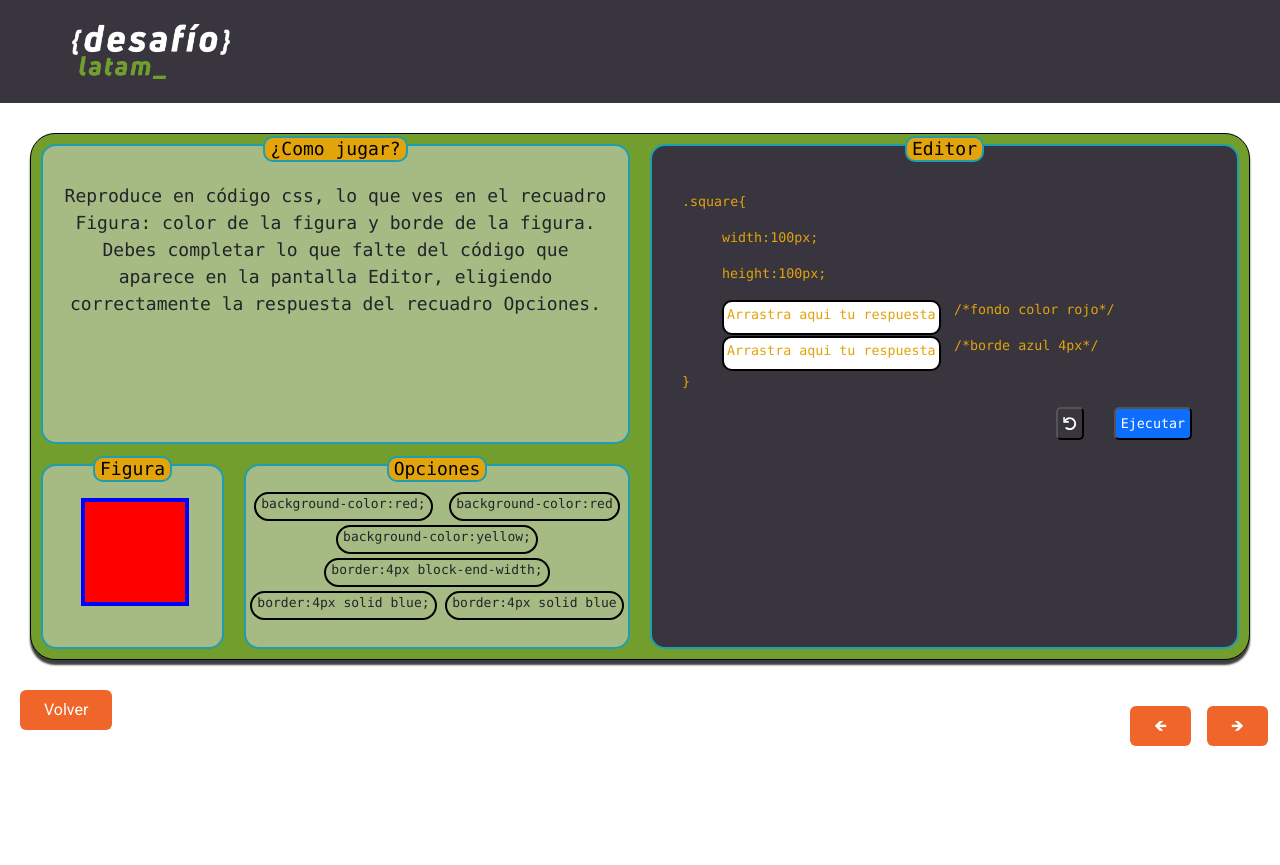
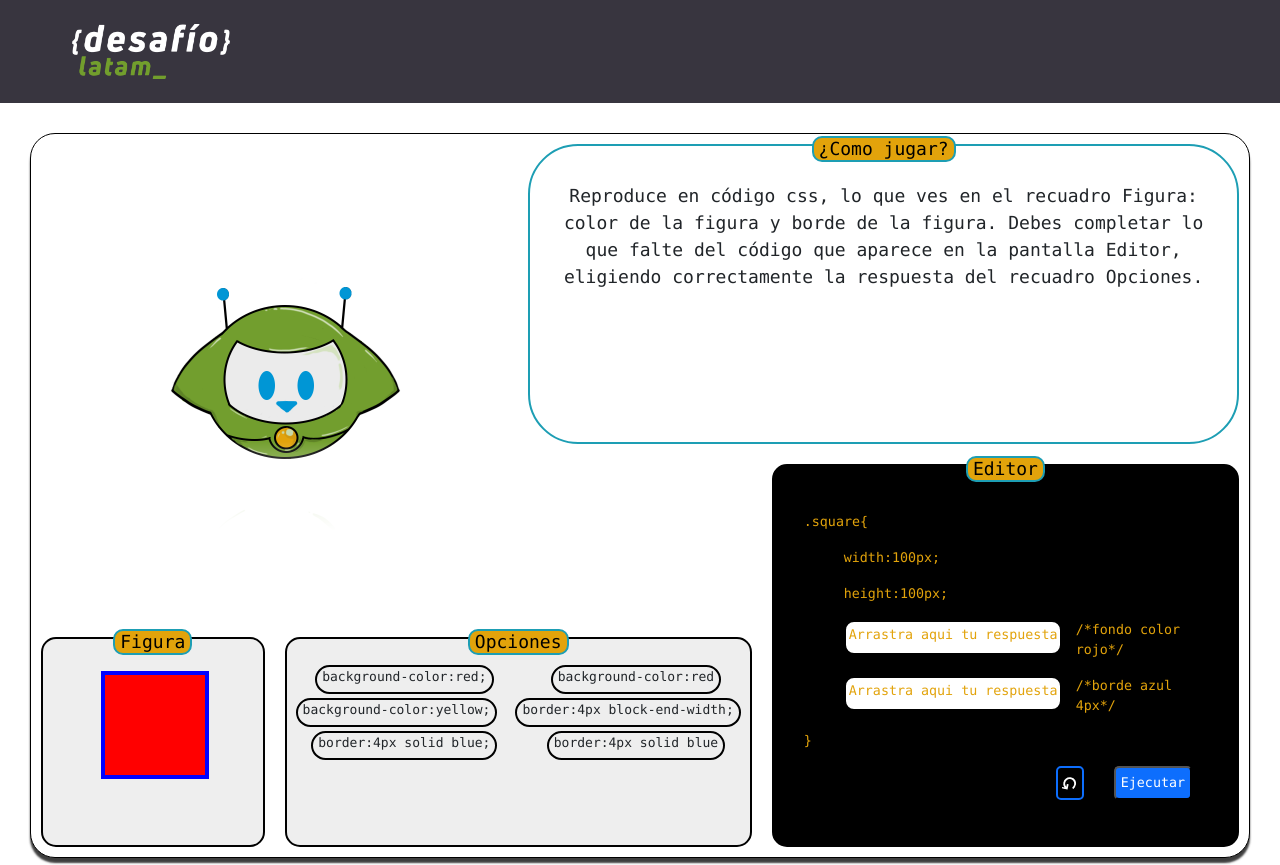
Before and after one commit to dlab-team/c19-frontend, a Next.js app: page /courses/juego/1 in a window 1280 px wide. Shown: the top 865 px of the page. Built offline with nearby package versions, Linux system fonts and the light colour scheme; a web font is replaced by a local one.

Commit message:
changes in page juego Formas

```diff
--- a/src/app/courses/juego/[id]/page.tsx
+++ b/src/app/courses/juego/[id]/page.tsx
@@ -20,6 +20,9 @@ const GamePage = async ({params}:Props) => {
     <div>
       <div className="grid-game">
         <EnunciadoGame enunciado={problemGame.enunciadoGame} />
+        <div className="imagenJuego">
+          <img src="/ai-normal.png" alt="robot copmentando enunciado" />
+        </div>
         <FiguraGame
           figuraCss={problemGame.figuraCss}
           figuraHtml={problemGame.figuraHtml}
--- a/src/app/globals.css
+++ b/src/app/globals.css
@@ -43,8 +43,10 @@
   --card-rgb: 180, 185, 188;
   --card-border-rgb: 131, 134, 135;
   /*juego colores*/
-  --game-background: #729e2e;
-  --game-components-background: #a5bb83;
+  /*--game-background: #729e2e;*/
+  --game-background:#fff;
+  /*--game-components-background: #a5bb83;*/
+  --game-components-background: #eee;
   --game-border-color: #1d9eb4;
   --game-title-background: #e2a30b;
   --game-editor-background: #38353f;
@@ -376,20 +378,36 @@ background: #fff;
   border-radius: 25px;
   box-shadow: 0 5px 2px rgba(0, 0, 0, 0.758);
   display: grid;
-  grid-template-columns: 1fr 2fr 3fr;
+  grid-template-columns: repeat(5,1fr);
   gap: 1/2em;
-  grid-template-rows: auto auto;
+  grid-template-rows: 2fr minmax(100px,auto) minmax(230px,auto);
   margin: 30px;
   min-width: var(--max-width);
   grid-template-areas:
-    "enunciado enunciado editor"
-    "figura opciones editor";
+    " imagen imagen enunciado enunciado enunciado "
+    " imagen imagen . editor editor"
+    "figura opciones opciones editor editor";
+}
+.imagenJuego{
+  grid-area: imagen;
+  display: flex;
+  align-items: center;
+  justify-content: center;
+}
+.imagenJuego > img{
+  object-fit: fill;
+  mask-image: linear-gradient(
+    black 70%,
+    transparent
+  );
+  width: 400px;
+  height: 300px;
 }
 .enunciado {
   grid-area: enunciado;
-  background-color: var(--game-components-background);
+  background-color: var(--game-background);
   margin: 10px;
-  border-radius: 15px;
+  border-radius: 50px;
   text-align: center;
   border: 2px solid var(--game-border-color);
   min-height: 300px;
@@ -404,10 +422,10 @@ background: #fff;
   background-color: var(--game-components-background);
   margin: 10px;
   border-radius: 15px;
-  border: 2px solid var(--game-border-color);
+  border: 2px solid black;
 }
 .options {
-  border: 2px solid var(--game-border-color);
+  border: 2px solid black;
   grid-area: opciones;
   margin: 10px;
   border-radius: 15px;
@@ -443,13 +461,14 @@ background: #fff;
   max-width: 300px;
   height: 35px;
   padding: 3px;
+  text-wrap: nowrap;
 }
 .contenedor {
   grid-area: editor;
   margin: 10px;
   border-radius: 15px;
-  background-color: var(--game-editor-background);
-  border: 2px solid var(--game-border-color);
+  background-color: black;
+  border: 2px solid black;
   color: var(--game-title-background);
   text-align: start;
   font-family: var(--font-mono);
@@ -483,6 +502,7 @@ background: #fff;
 }
 .game-buttons > button:first-child {
   background-color: transparent;
+  border: 2px solid var(--bs-blue);
 }
 .editor-content > p:not(:first-child) {
   text-indent: 3em;
--- a/src/components/game/drop-select.tsx
+++ b/src/components/game/drop-select.tsx
@@ -91,7 +91,7 @@ export default function Gameselect({
     });
     if (listaOption.every((item, index) => item === correctOption[index])) {
       Swal.fire({
-        title: "Respuesta Correcta",
+        title: "<h3 style=color:green><b>Respuesta Correcta</b></h3>",
         text: "Estas haciendo un buen trabajo",
         imageUrl: "/ai-correcto.png",
         imageWidth:"14em",
@@ -100,7 +100,7 @@ export default function Gameselect({
       });
     } else {
       Swal.fire({
-        title: "Respuesta Incorrecta",
+        title: "<h3 style=color:red><b>Respuesta Incorrecta</b></h3>",
         text: "Vuelve a intentarlo",
         imageUrl: "/ai-error.png",
         imageWidth:"14em",
@@ -157,7 +157,7 @@ export default function Gameselect({
 
           <div className="game-buttons">
             <button onClick={handleClickReset}>
-              <FaRedo style={{ transform: "scaleX(-1)" }} />
+              <FaRedo style={{ transform: "scale(1,-1) rotate(257deg)" }} />
             </button>
             <button onClick={handleClick}>Ejecutar</button>
           </div>
```
